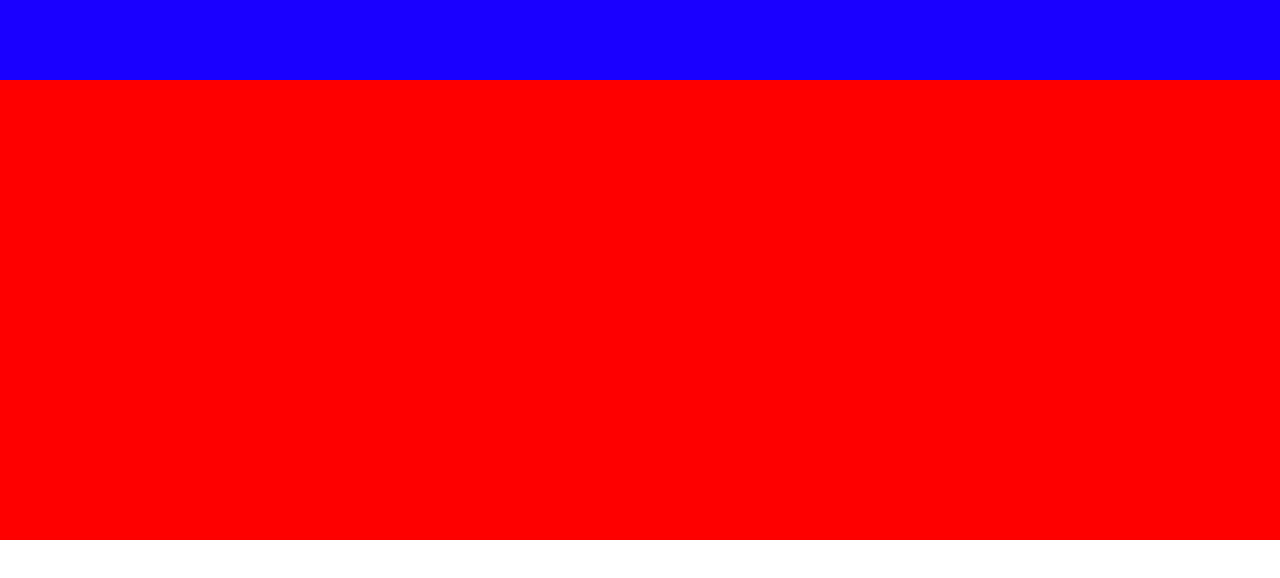
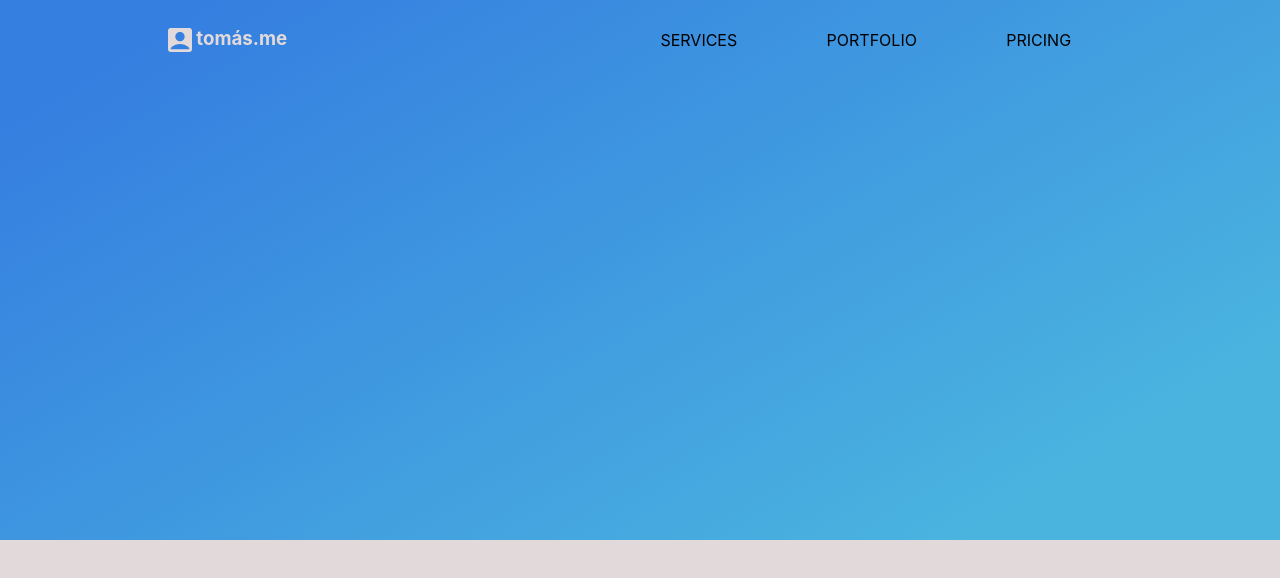
Before and after one commit to tomasleggire/tomasleggire, a React (Create React App) app: page / in a window 1280 px wide. Shown: the top 578 px of the page. Built offline with nearby package versions, Linux system fonts and the light colour scheme.

Commit message:
Avances en navbar

```diff
--- a/package.json
+++ b/package.json
@@ -8,6 +8,7 @@
     "@testing-library/user-event": "^13.5.0",
     "react": "^18.2.0",
     "react-dom": "^18.2.0",
+    "react-icons": "^4.7.1",
     "react-scripts": "5.0.1",
     "sass": "^1.58.3",
     "web-vitals": "^2.1.4"
--- a/src/components/Navbar.jsx
+++ b/src/components/Navbar.jsx
@@ -1,10 +1,29 @@
 import React from 'react'
 import '../styles/Navbar.scss';
+import { MdAccountBox } from "react-icons/md";
 
 export default function Navbar() {
     return (
         <header className='nav-main'>
-
+            <nav className='nav'>
+                <div className='name-title'>
+                    <MdAccountBox className='title-icon'/>
+                    <h3 className='title-h3'>tomás.me</h3>
+                </div>
+                <div className='nav-links'>
+                    <ul>
+                        <li>
+                            SERVICES
+                        </li>
+                        <li>
+                            PORTFOLIO
+                        </li>
+                        <li>
+                            PRICING
+                        </li>
+                    </ul>
+                </div>
+            </nav>
         </header>
     )
 }
--- a/src/styles/App.scss
+++ b/src/styles/App.scss
@@ -4,4 +4,5 @@
   text-align: center;
   width: 100%;
   height: 100vh;
+  background-color: rgb(226, 218, 218);
 }
--- a/src/styles/HomeContainer.scss
+++ b/src/styles/HomeContainer.scss
@@ -3,5 +3,9 @@
 .home-div-main {
     width: 100%;
     height: 540px;
-    background-color: red;
+    background: rgb(74,180,223);
+background: -moz-linear-gradient(329deg, rgba(74,180,223,1) 14%, rgb(53, 127, 224) 90%);
+background: -webkit-linear-gradient(329deg, rgba(74,180,223,1) 14%, rgb(53, 127, 224) 90%);
+background: linear-gradient(329deg, rgba(74,180,223,1) 14%, rgb(53, 127, 224) 90%);
+filter: progid:DXImageTransform.Microsoft.gradient(startColorstr="#4ab4df",endColorstr="#ecf9f5",GradientType=1);
 }
--- a/src/styles/Navbar.scss
+++ b/src/styles/Navbar.scss
@@ -3,8 +3,45 @@
 .nav-main {
     width: 100%;
     height: 80px;
-    background-color: rgb(25, 0, 255);
+    background: transparent;
     position: fixed;
     top: 0;
     left: 0;
+    display: flex;
+    align-items: center;
 }
+
+.nav {
+    display: flex;
+    width: 100%;
+    justify-content: space-around;
+}
+
+.name-title {
+    display: flex;
+    align-items: center;
+    color: var(--special-white);
+
+}
+
+.title-icon {
+    width: 32px;
+    height: 32px;
+}
+
+.title-h3 {
+    cursor: pointer;
+    margin-bottom: 4px;
+}
+
+.nav-links, ul {
+    list-style: none;
+    display: flex;
+    width: 500px;
+    align-items: center;
+    justify-content: space-around;
+}
+
+.title-h3:hover {
+    text-decoration: underline;
+}
--- a/src/styles/_vars.scss
+++ b/src/styles/_vars.scss
@@ -1,9 +1,9 @@
 :root {
 	--white: #FFFFFF;
-	--black: #000000;
-	--very-light-pink: #C7C7C7;
-	--text-input-field: #F7F7F7;
-	--hospital-green: #ACD9B2;
+	--special-white: rgb(226, 218, 218);
+	--black: hsl(0, 0%, 0%);
+	--blue: #4ab4df;
+	--white-blue: #ecf9f5;
 	--sm: 14px;
 	--md: 16px;
 	--lg: 18px;
```
Also changed, not shown: src/images/cool-background.png (added), 1 other file (tests, documents, lock files or other folders).
